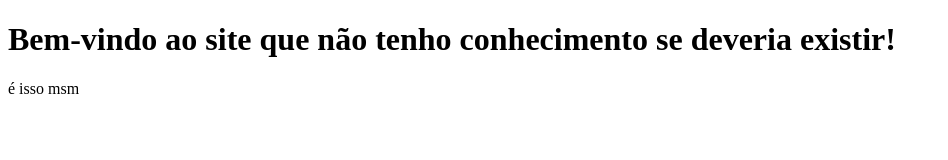
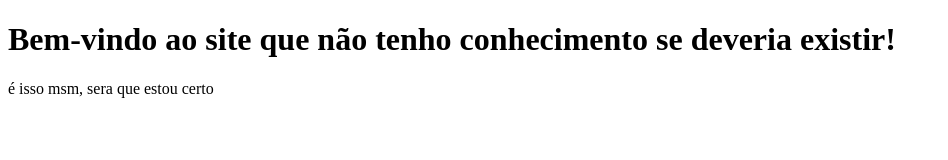
Before and after one commit to JoojinhoMazetto/aaaaaaaaaaaaa, a plain HTML site: page index.html in a window 1280 px wide. Shown: the whole page, without its empty margins (0-948 px from the left). Drawn offline with Linux system fonts and the light colour scheme.

Commit message:
Update index.html
eu também não sei

```diff
--- a/index.html
+++ b/index.html
@@ -5,6 +5,6 @@
 </head>
 <body>
     <h1>Bem-vindo ao site que não tenho conhecimento se deveria existir!</h1>
-    <p>é isso msm</p>
+    <p>é isso msm, sera que estou certo</p>
 </body>
 </html>
```
